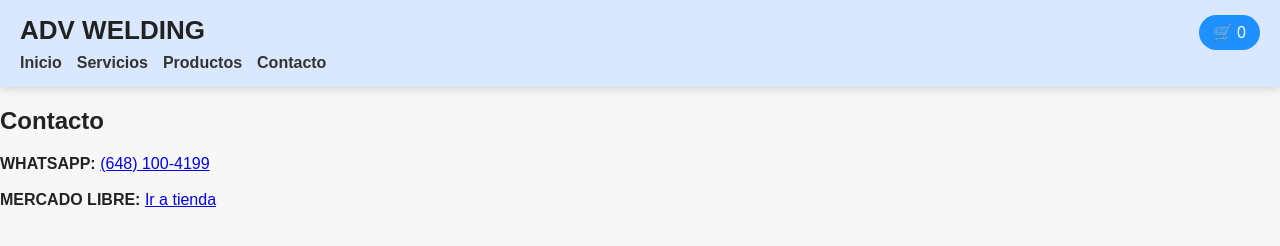
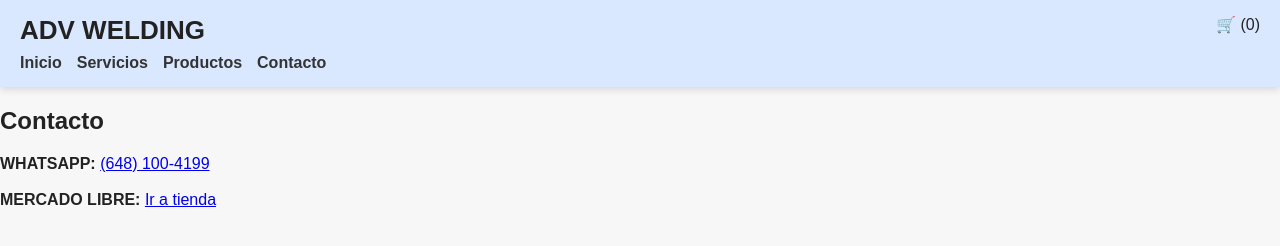
Before and after one commit to DanyValue/ADV-WELDING, a plain HTML site: page contacto.html in a window 1280 px wide. Drawn offline with Linux system fonts and the light colour scheme.

Commit message:
Update contacto.html

```diff
--- a/contacto.html
+++ b/contacto.html
@@ -21,8 +21,8 @@
         </nav>
     </div>
 
-    <div class="cart-icon" onclick="toggleCart()">
-        🛒 <span id="cart-count">0</span>
+   <div class="carrito-btn" onclick="toggleCarrito()">
+        🛒 (<span id="cart-count">0</span>)
     </div>
 </header>
 
```
